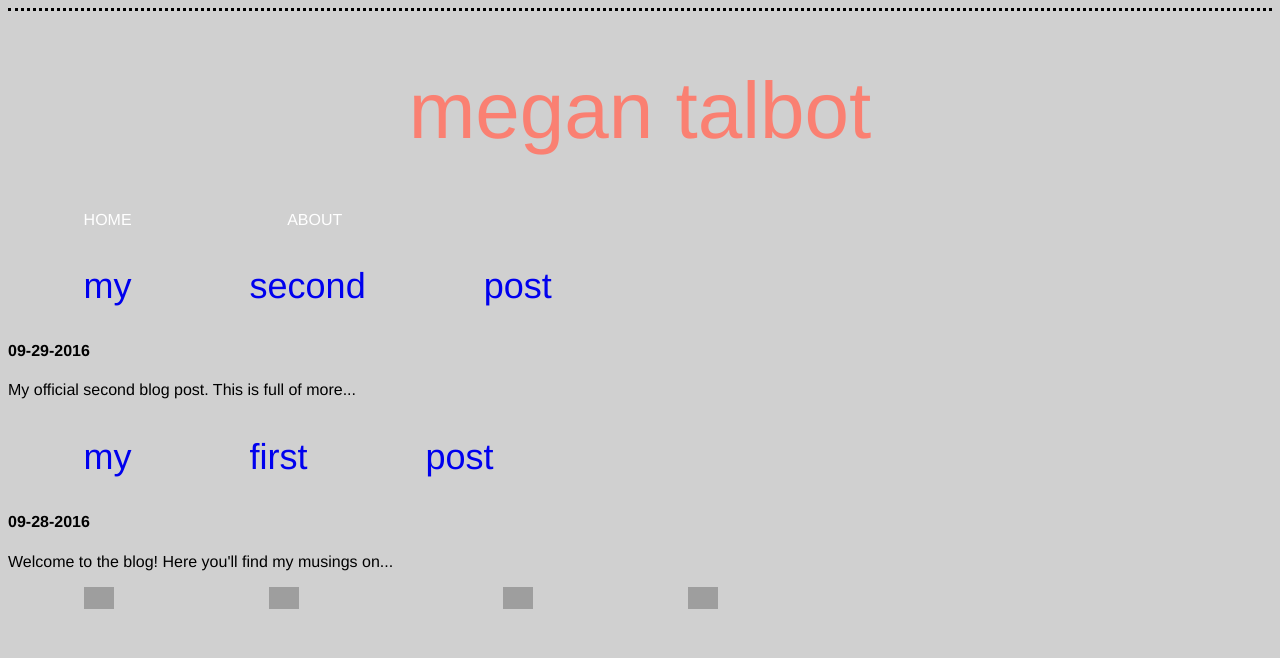
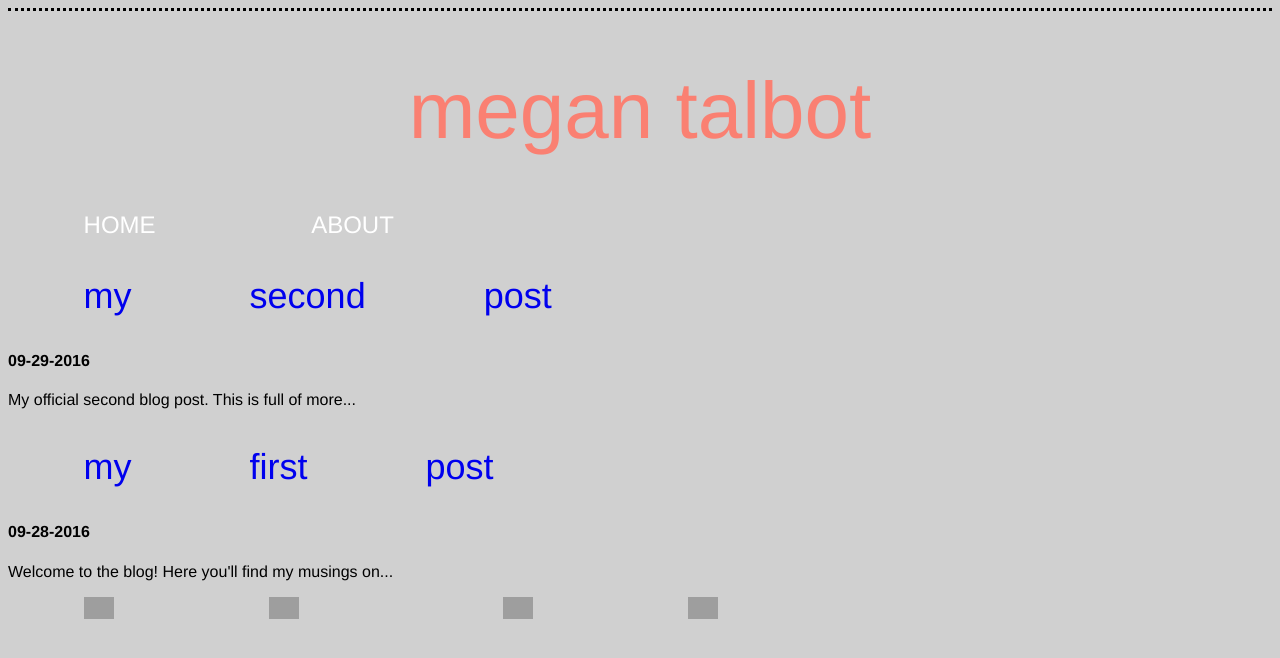
Before and after one commit to meganft/meganft.github.io, a Jekyll site: the page built from index.html, in a window 1280 px wide. Shown: the top 658 px of the page. Built offline with Jekyll 4.4.1, drawn with Linux system fonts in a browser that asks for light colours; grey boxes are pictures that could not be loaded.

Commit message:
Change link styles

```diff
--- a/_includes/header.html
+++ b/_includes/header.html
@@ -8,8 +8,7 @@
 <body>
   <h1>{{ site.title }}</h1>
   <div>
-      <a style="color:white; font-size: 1em; align:center" href="/">HOME</a></li>
-      <a style="color:white; font-size: 1em; align:center" href="/about.html">ABOUT</a></li>
+      <a style="color:white; font-size: 1.5em;" href="/">HOME</a></li>                         <a style="color:white; font-size: 1.5em;" href="/about.html">ABOUT</a></li>
     </ul>
   </div>
   <div class="container">
```
